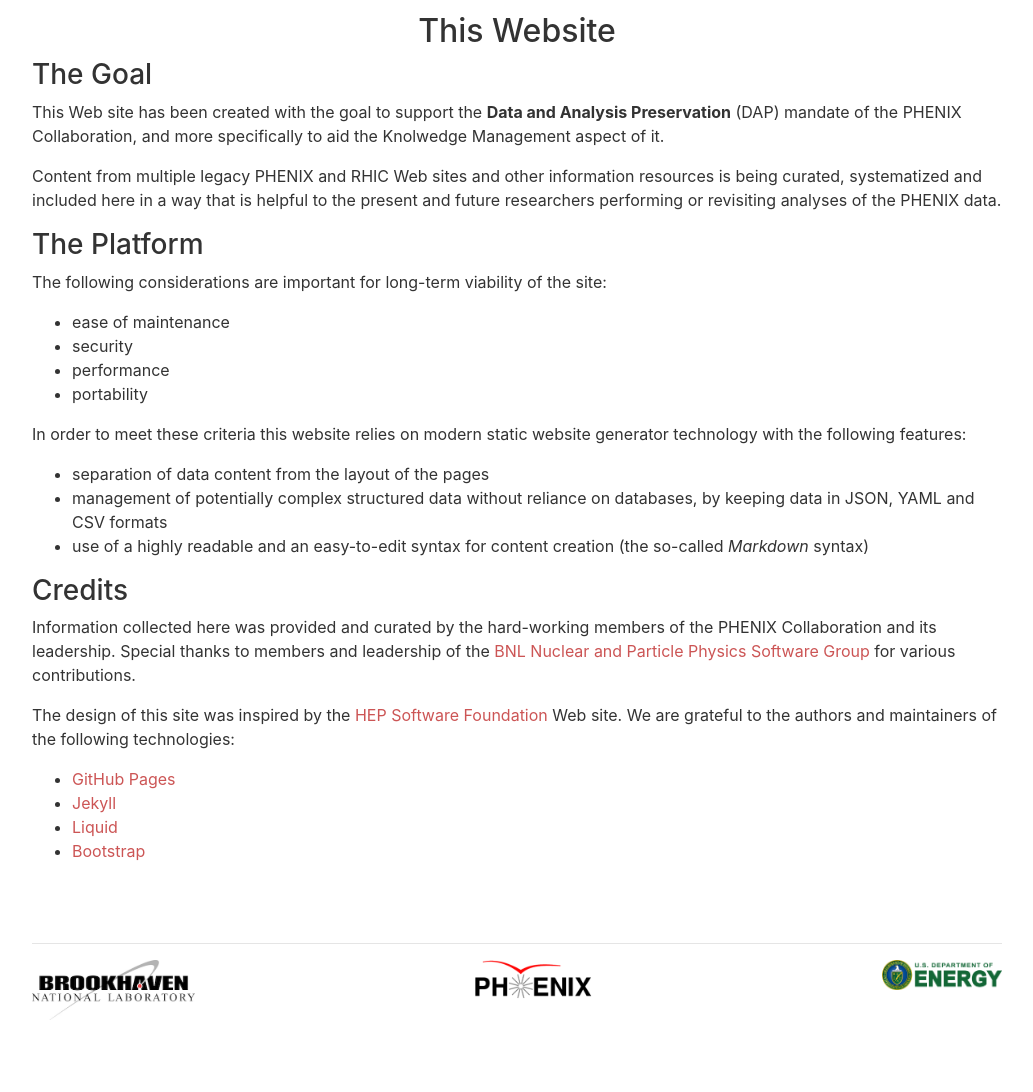
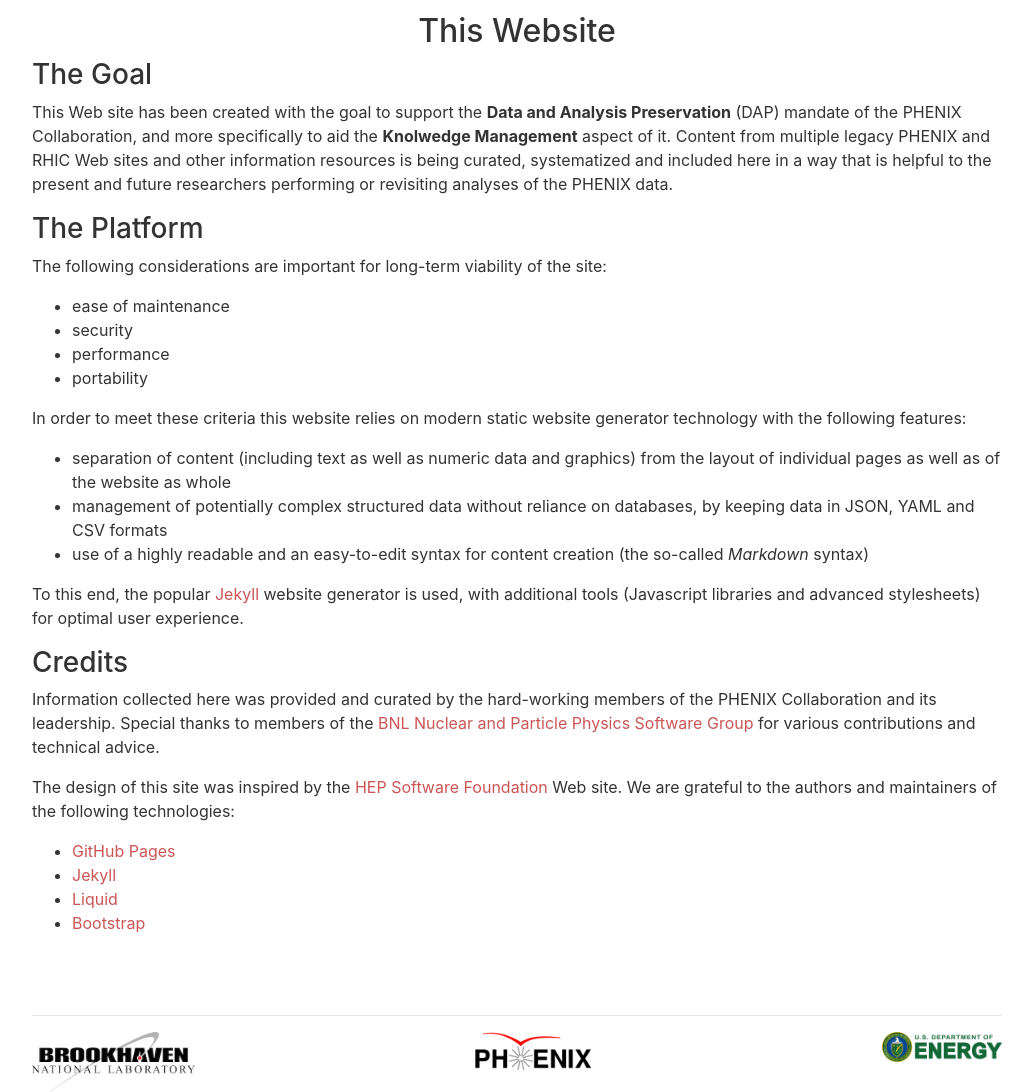
Before and after one commit to buddhasystem/web, a Jekyll site: the page built from _about/site.md, in a window 1280 px wide, cut to the strip 104-1196 px from the top of the page. Shown: the whole strip, without its empty margins (123-1156 px from the left). Built offline with Jekyll 4.4.1, drawn with Linux system fonts in a browser that asks for light colours; nearby versions of some CDN libraries; before the commit the page ends 1124 px from its top, so only the background shows below that.

Commit message:
Stubbed out the "howto", changed formatting in a few places, added "role" to the people DB YAML

```diff
--- a/_about/site.md
+++ b/_about/site.md
@@ -9,11 +9,10 @@
 
 ### The Goal
 This Web site has been created with the goal to support the **Data and Analysis Preservation** (DAP)
-mandate of the PHENIX Collaboration, and more specifically to aid the Knolwedge Management aspect of it.
-
-Content from multiple legacy PHENIX and RHIC Web sites and other
-information resources is being curated, systematized and included here in a way that is helpful
-to the present and future researchers performing or revisiting analyses of the PHENIX data.
+mandate of the PHENIX Collaboration, and more specifically to aid the **Knolwedge Management** aspect of it.
+Content from multiple legacy PHENIX and RHIC Web sites and other information resources is being curated,
+systematized and included here in a way that is helpful to the present and future researchers performing
+or revisiting analyses of the PHENIX data.
 
 ### The Platform
 The following considerations are important for long-term viability of the site:
@@ -24,13 +23,17 @@
 
 In order to meet these criteria this website relies on modern static
 website generator technology with the following features:
-* separation of data content from the layout of the pages
+* separation of content (including text as well as numeric data and graphics) from the layout of individual pages as well as of the website as whole
 * management of potentially complex structured data without reliance on databases, by keeping data in JSON, YAML and CSV formats
 * use of a highly readable and an easy-to-edit syntax for content creation (the so-called *Markdown* syntax)
 
+To this end, the popular <a href="http://jekyllrb.com/">Jekyll</a> website generator is used, with
+additional tools (Javascript libraries and advanced stylesheets) for optimal user experience.
+
+
 ### Credits
-Information collected here was provided and curated by the hard-working members of the PHENIX Collaboration and its leadership.
-Special thanks to members and leadership of the <a href="https://npps.bnl.gov/">BNL Nuclear and Particle Physics Software Group</a> for various contributions.
+Information collected here was provided and curated by the hard-working members of the PHENIX Collaboration
+and its leadership. Special thanks to members of the <a href="https://npps.bnl.gov/">BNL Nuclear and Particle Physics Software Group</a> for various contributions and technical advice.
 
 The design of this site was inspired by the <a href="http://hepsoftwarefoundation.org/">HEP Software Foundation</a> Web site.
 We are grateful to the authors and maintainers of the following technologies:
--- a/_data/people.yml
+++ b/_data/people.yml
@@ -1,19 +1,24 @@
 - name: akiba
   full: Yasuyuki Akiba
   email: akiba@bnl.gov
+  role: PHENIX Spokesperson
 
 - name: david
   full: Gabor David
   email: david@bnl.gov
+  role: Collaborative Tools Coordinator
 
 - name: pinkenburg
   full: Chris Pinkenburg
   email: pinkenburg@bnl.gov
+  role: Software Infrastructure Architect
 
 - name: potekhin
   full: Maxim Potekhin
   email: potekhin@bnl.gov
+  role: Designer of this Website
 
 - name: todoroki
   full: Takahito Todoroki
   email: todoroki@bnl.gov
+  role: Analysis Coordinator
```
Also changed, not shown: _about/contact.md (+9 -5 lines), _about/dap.md (+4 -3 lines), _about/howto.md (renamed from _about/credits.md, +5 -7 lines).
